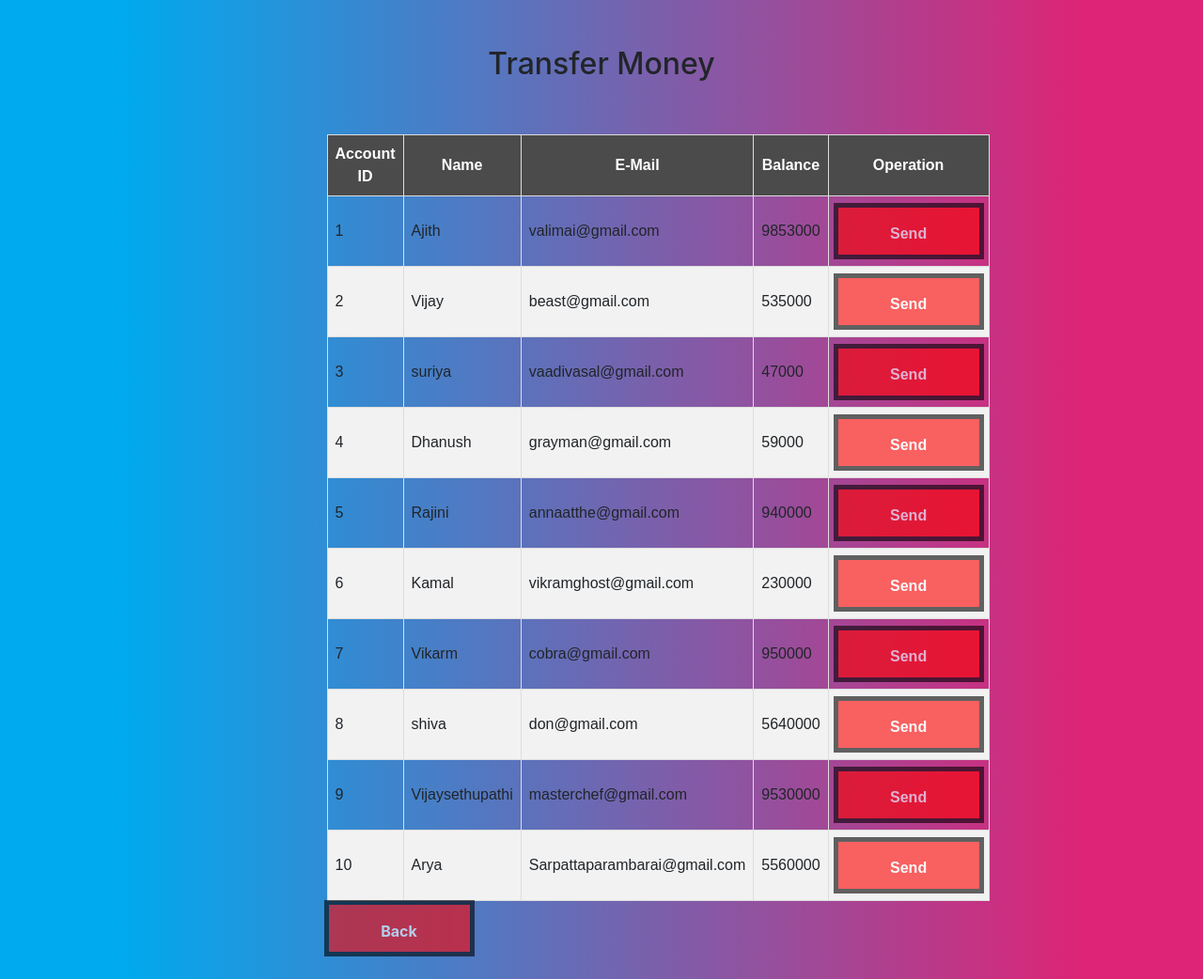
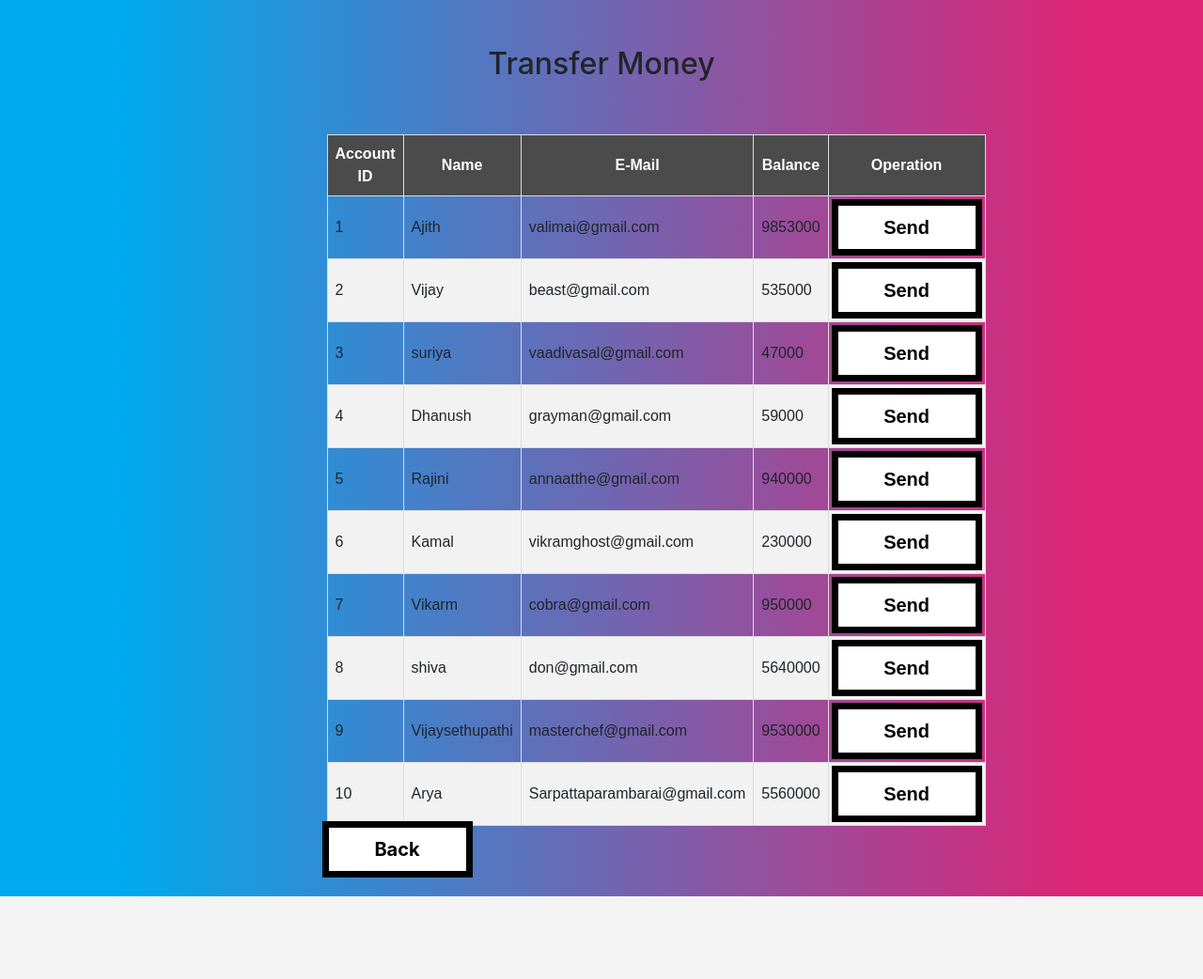
Before and after one commit to joshva-A/-my-projects, a PHP site: page /transfermoney.php in a window 1280 px wide. Shown: the whole page at 94% size. After the commit the page ends 954 px from the top, so only its background shows below. Run offline with PHP 8.4, Linux system fonts and the light colour scheme; data comes from the database, SQL or seed files in the repository.

Commit message:
Update transfermoney.php

```diff
--- a/transfermoney.php
+++ b/transfermoney.php
@@ -29,22 +29,38 @@
   background-color: #4C4B4B;
   color: white;
 }
-  .button {
-  background-color:#ff0000;
-  border: none;
-  color: white;
-  padding: 16px 32px;
-  text-align: center;
-  font-size: 16px;
-  margin: 4px 2px;
-  opacity: 0.6;
-  transition: 0.3s;
-  display: inline-block;
-  text-decoration: none;
-  cursor: pointer;
+
+button {
+	width: 150px;
+	height: 50px;
+	cursor: pointer;
+	font-size: 20px;
+	font-weight: bold;
+	color: black;
+	background: white;
+	border: 2px solid black;
+	box-shadow: 5px 5px 0 black,
+		-5px -5px 0 black,
+		-5px 5px 0 black,
+		5px -5px 0 black;
+	transition: 500ms ease-in-out;
 }
 
-.button:hover {opacity: 1}
+button:hover {
+	box-shadow: 20px 5px 0 black, -20px -5px 0 black;
+}
+
+button:focus {
+	outline: none;
+}
+body {
+  margin:25px;
+  background:-webkit-linear-gradient(90deg, #00aaee 10%, #DD2476 90%); /* Chrome 10+, Saf5.1+ */
+  background:-moz-linear-gradient(90deg, #00aaee 10%, #DD2476 90%); /* FF3.6+ */
+  background:-ms-linear-gradient(90deg, #00aaee 10%, #DD2476 90%); /* IE10 */
+  background:-o-linear-gradient(90deg, #00aaee 10%, #DD2476 90%); /* Opera 11.10+ */
+  background:linear-gradient(90deg, #00aaee 10%, #DD2476 90%); /* W3C */
+}
 </style>
 
 </head>
```
